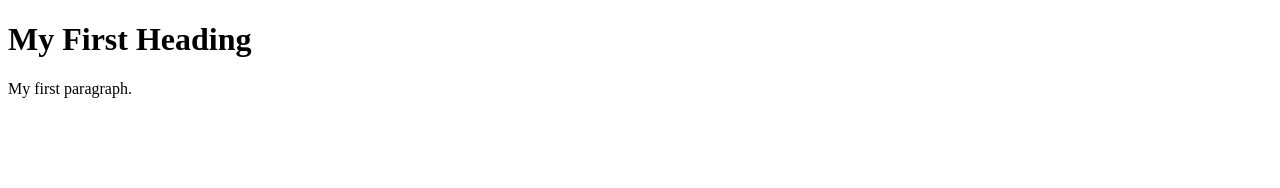
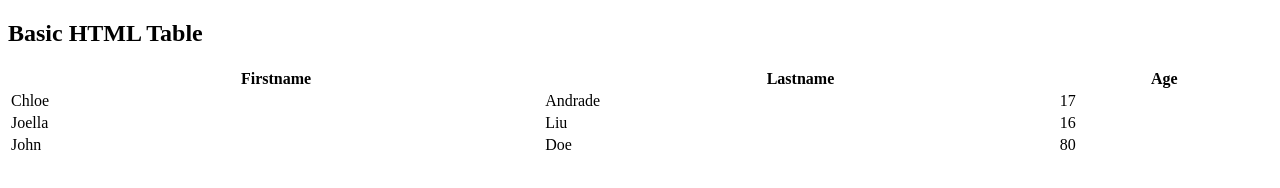
Before and after one commit to Joellaliu/Joellaliu.github.io, a plain HTML site: page aboutus.html in a window 1280 px wide. Drawn offline with Linux system fonts and the light colour scheme.

Commit message:
Update aboutus.html

```diff
--- a/aboutus.html
+++ b/aboutus.html
@@ -1,12 +1,31 @@
 <!DOCTYPE html>
 <html>
-<head>
-<title>Page Title</title>
-</head>
 <body>
 
-<h1>My First Heading</h1>
-<p>My first paragraph.</p>
+<h2>Basic HTML Table</h2>
+
+<table style="width:100%">
+  <tr>
+    <th>Firstname</th>
+    <th>Lastname</th>
+    <th>Age</th>
+  </tr>
+  <tr>
+    <td>Chloe</td>
+    <td>Andrade</td>
+    <td>17</td>
+  </tr>
+  <tr>
+    <td>Joella</td>
+    <td>Liu</td>
+    <td>16</td>
+  </tr>
+  <tr>
+    <td>John</td>
+    <td>Doe</td>
+    <td>80</td>
+  </tr>
+</table>
 
 </body>
 </html>
```
